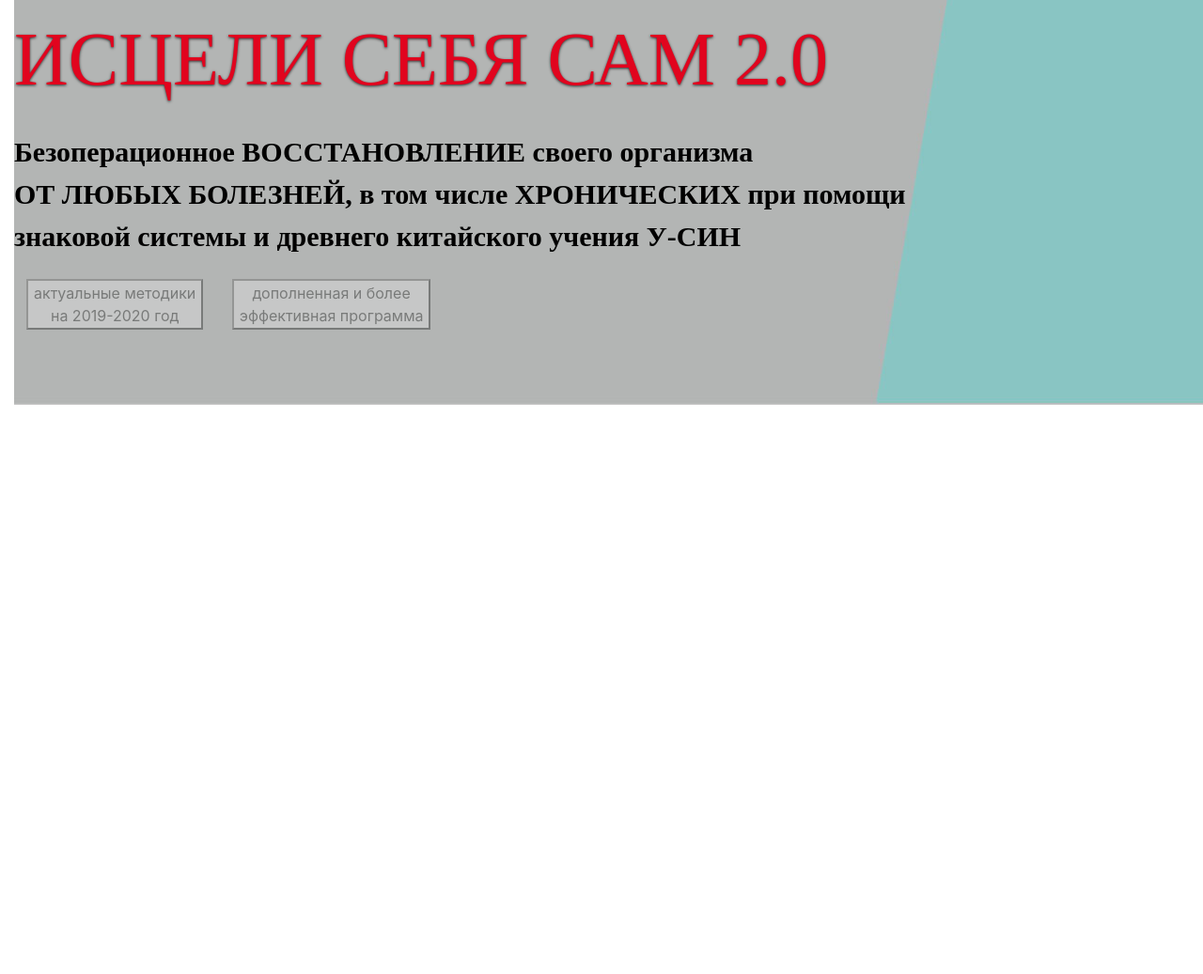
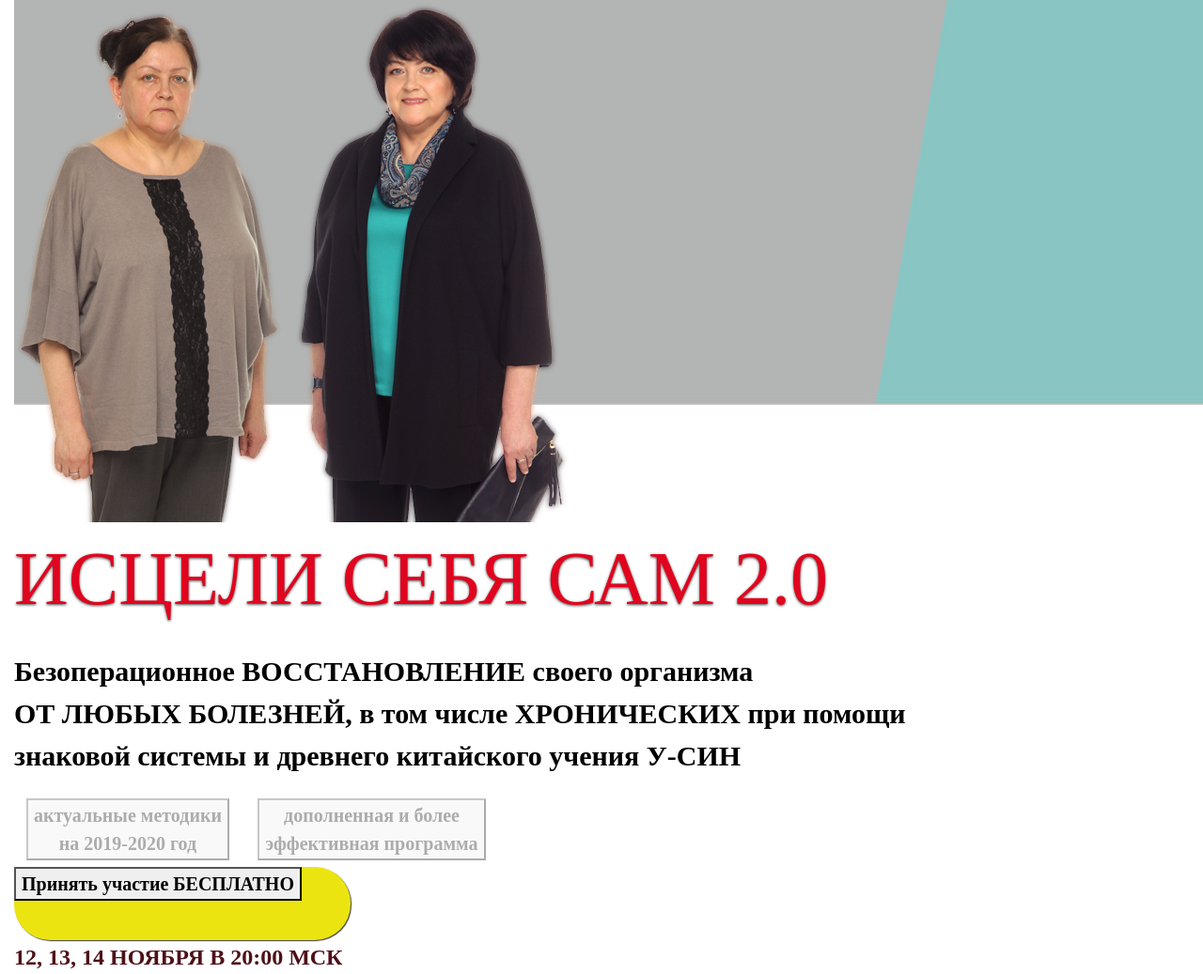
Before and after one commit to ViktoriaMaryenko/taro, a plain HTML site: page index.html in a window 1280 px wide. Shown: the part 194-1231 px from the top of the page at 94% size. Before the commit the page ends 800 px from the top, so only its background shows below. Drawn offline with nearby package versions, Linux system fonts and the light colour scheme.

Commit message:
Add files via upload

```diff
--- a/css/style.css
+++ b/css/style.css
@@ -44,5 +44,28 @@
 	border: 1px solid #e1041e;
 	background-color: #ffffff;
 	opacity: 0.32;
+}
+
+.btn__text {
+	color: #010101;
+	font-family: "PT Sans";
+	font-size: 20px;
+	font-weight: 700;
+}
+
+.btn__free {
+	width: 358px;
+	height: 78px;
+	box-shadow: 1px 1px 1px rgba(0, 0, 0, 0.75);
+	border-radius: 38px;
+	background-color: #ece411;
 
 }
+
+.data__seminar {
+	color: #4e1118;
+	font-family: "PT Sans";
+	font-size: 24px;
+	font-weight: 700;
+	text-transform: uppercase;
+}
--- a/index.html
+++ b/index.html
@@ -16,6 +16,8 @@
 					<span><p class="new">Новое</p></span>
 					<img class="star" src="images/b1.png">
 					<span><p class="new">Онлайн реалити-шоу с вашим участием в главной роли</p></span>
+					<img class="left__img" src="images/w1.png">
+					<img class="right__img" src="images/w2.png">
 					<p class="name">Исцели себя сам 2.0</p>
 					<p class="coment">Безоперационное ВОССТАНОВЛЕНИЕ своего организма<br>
 						ОТ ЛЮБЫХ БОЛЕЗНЕЙ, в том числе ХРОНИЧЕСКИХ при помощи<br>
@@ -26,6 +28,12 @@
 						  <form class="btn">
 							<button class="btn__text">дополненная и более<br>эффективная программа</button>
 						  </form>
+						  <div class="btn__participate">
+							  <form class="btn__free">
+								<button class="btn__text">Принять участие БЕСПЛАТНО</button>
+							  </form>
+						  </div>
+						<div class="data"><p class="data__seminar">12, 13, 14 ноября в 20:00 мск</p></div>
 				</div>
 			</div>
 		</div>
```
